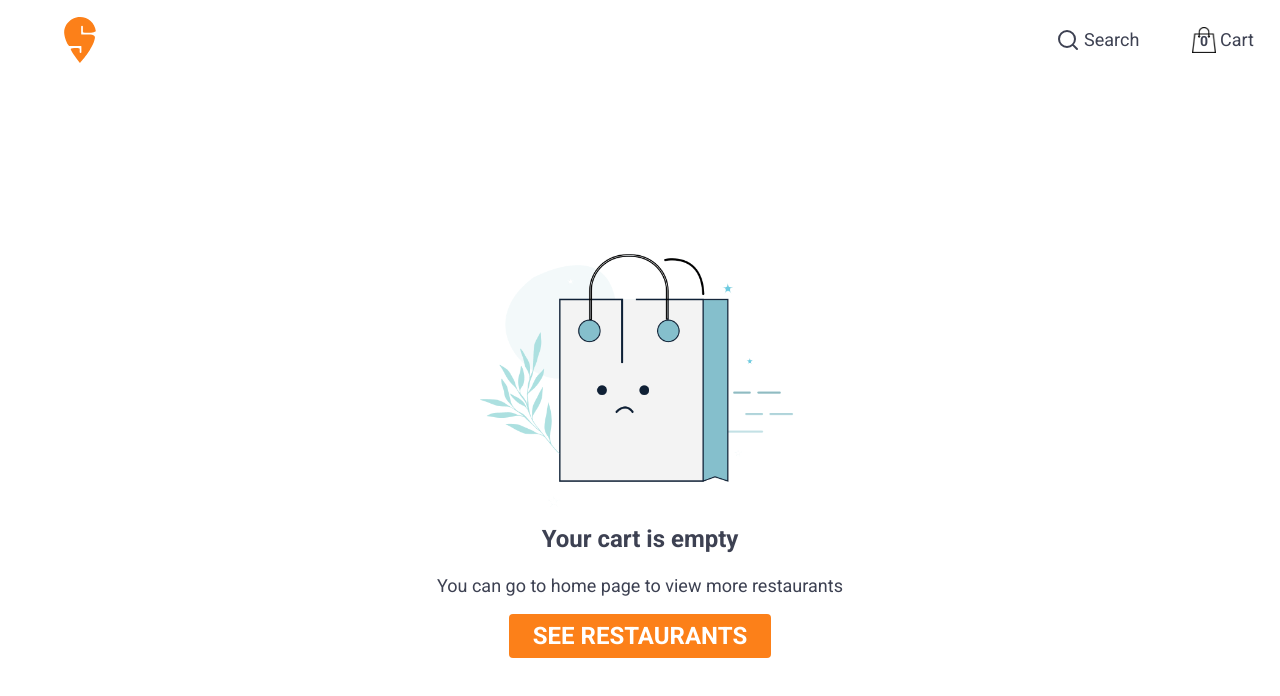
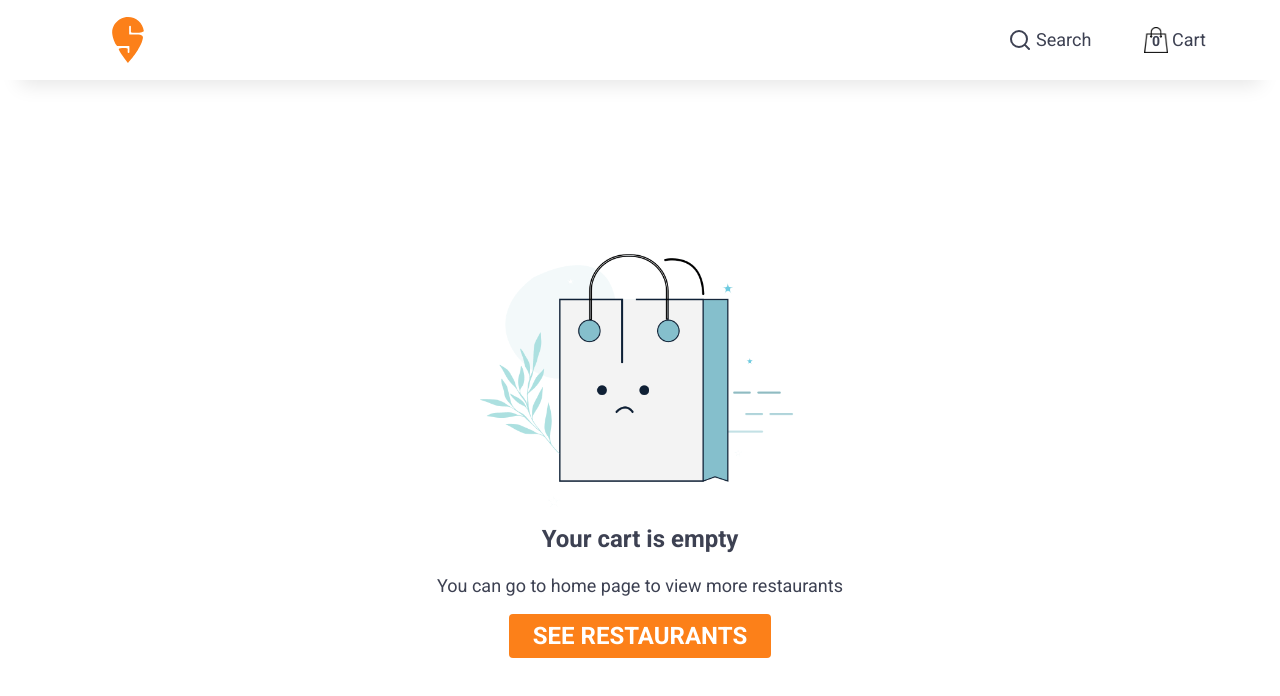
Before and after one commit to Surajit05021997/sasta-swiggy, a React (Vite) app: page /checkout in a window 1280 px wide. Shown: the top 696 px of the page. Built offline with nearby package versions, Linux system fonts and the light colour scheme.

Commit message:
updated header styling

```diff
--- a/src/App.css
+++ b/src/App.css
@@ -1,6 +1,6 @@
 #root {
   max-width: 1400px;
-  margin: 0 auto;
+  margin: 7rem auto 0;
   padding-inline: 2rem;
 }
 
--- a/src/components/AppHeader.css
+++ b/src/components/AppHeader.css
@@ -3,8 +3,15 @@
   display: flex;
   justify-content: space-between;
   align-items: center;
-  padding: 1rem 2rem;
+  padding: 1rem 7rem;
   margin-bottom: 2rem;
+  background-color: var(--clr-neutral-100);
+  width: 100%;
+  z-index: 1;
+  box-shadow: rgba(0, 0, 0, 0.10) 0px 25px 20px -20px;
+  position: fixed;
+  top: 0;
+  left: 0;
 }
 
 .brand-logo img {
--- a/src/components/RestaurantList.css
+++ b/src/components/RestaurantList.css
@@ -1,3 +1,9 @@
+.restaurant-list-title {
+  font-size: var(--fs-400);
+  font-weight: var(--fw-black);
+  margin-bottom: 2rem;
+}
+
 .restaurant-list {
   display: flex;
   flex-wrap: wrap;
--- a/src/components/RestaurantList.jsx
+++ b/src/components/RestaurantList.jsx
@@ -5,8 +5,10 @@ import { Link } from 'react-router-dom';
 import './RestaurantList.css';
 
 const RestaurantList = () => {
-  const restaurants = useFetchRestaurants();
+  const {restaurants, restaurantListTitle} = useFetchRestaurants();
   return (
+    <div>
+      <div className="restaurant-list-title">{restaurantListTitle}</div>
       <section className="restaurant-list">
         {
           restaurants.length === 0 ? <RestaurantListShimmer /> :
@@ -19,6 +21,7 @@ const RestaurantList = () => {
           })
         }
       </section>
+    </div>
   );
 }
 
--- a/src/components/SearchPage.css
+++ b/src/components/SearchPage.css
@@ -1,6 +1,7 @@
 .search {
   max-width: 60rem;
-  margin: auto;
+  margin:  auto;
+  padding-top: 2rem;
 }
 
 .search-bar {
--- a/src/index.css
+++ b/src/index.css
@@ -38,10 +38,6 @@
 *, *::before, *::after {
   margin: 0;
   box-sizing: border-box;
-}
-
-body {
-  min-height: 100vh;
 }
 
 a {
--- a/src/utilities/useFetchRestaurants.jsx
+++ b/src/utilities/useFetchRestaurants.jsx
@@ -5,6 +5,7 @@ import useLocation from './useLocation';
 
 const useFetchRestaurants = () => {
   const [restaurants, setRestaurants] = useState([]);
+  const [restaurantListTitle, setRestaurantListTitle] = useState('');
 
   const location = useLocation();
 
@@ -20,8 +21,10 @@ const useFetchRestaurants = () => {
     const restaurantListData = restaurantData?.data?.data?.cards.find((res) => res?.card?.card?.gridElements?.infoWithStyle['@type'] === 'type.googleapis.com/swiggy.presentation.food.v2.FavouriteRestaurantInfoWithStyle');
     const restaurantsList = restaurantListData?.card?.card?.gridElements?.infoWithStyle?.restaurants;
     setRestaurants(restaurantsList);
+    const restaurantListTitleData = restaurantData?.data?.data?.cards.find((card) => card?.card?.card?.id === 'popular_restaurants_title').card.card.title;
+    setRestaurantListTitle(restaurantListTitleData);
   }
-  return restaurants;
+  return {restaurants, restaurantListTitle};
 }
 
 export default useFetchRestaurants;
```
Lines whose indentation alone changed are shown as unchanged.
